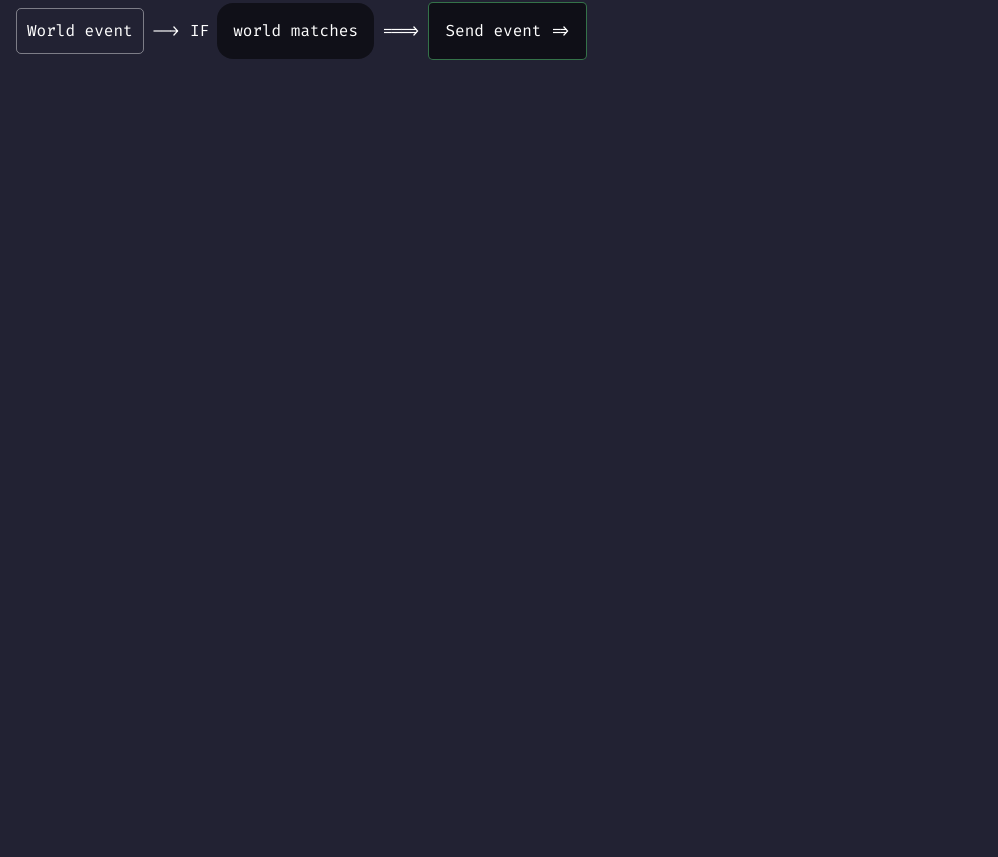
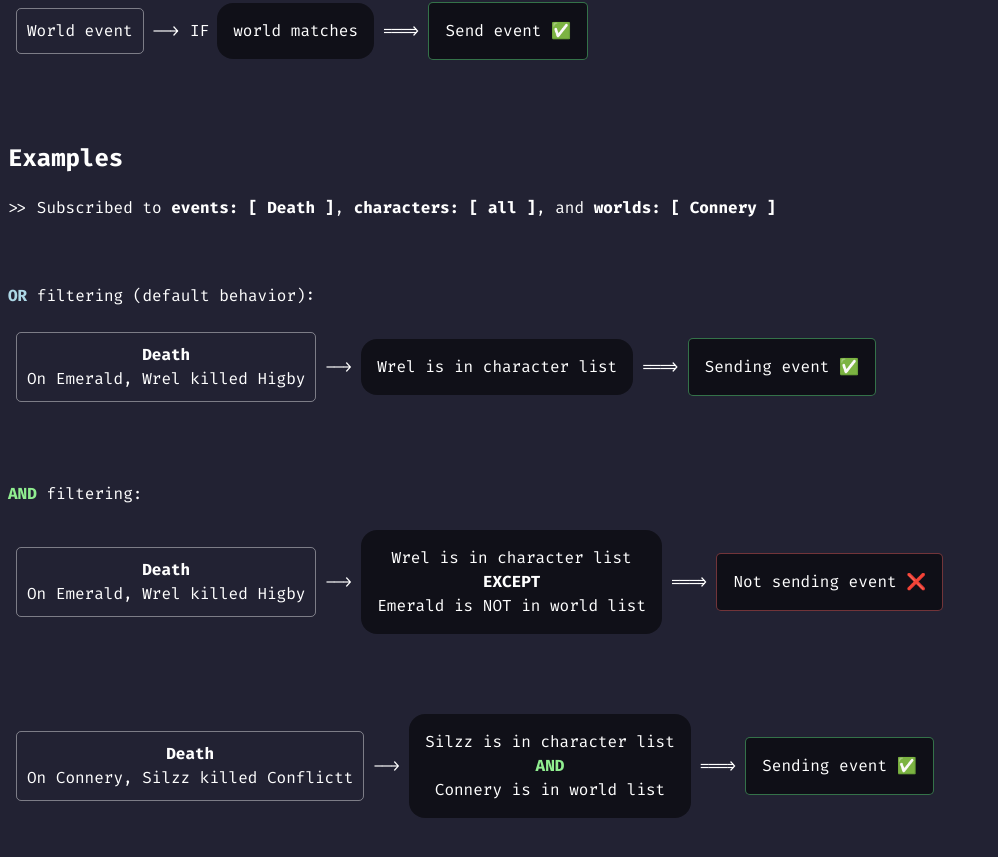
Before and after one commit to genudine/try.ps2.live, a Next.js app: page /help/logical-and in a window 1280 px wide. Shown: the part 659-1516 px from the top of the page, without its empty margins (0-998 px from the left). Before the commit the page ends 800 px from the top, so only its background shows below. Built offline with nearby package versions, Linux system fonts and the light colour scheme.

Commit message:
added logicaland example

```diff
--- a/components/ESSConfigurator/ESSConfigurator.tsx
+++ b/components/ESSConfigurator/ESSConfigurator.tsx
@@ -294,7 +294,7 @@ export default function ESSConfigurator(params: Params) {
               &nbsp;&nbsp; Characters &nbsp;&nbsp;&nbsp;{" "}
               <span className={styles.context}>
                 —&nbsp;&nbsp;Changes backend event matching behavior. For
-                example, all Deaths on Connery needs <b>AND</b>.{" "}
+                example, all Deaths only on Connery needs <b>AND</b>.{" "}
                 <Link href="/help/logical-and">See this diagram.</Link>
               </span>
             </td>
--- a/pages/help/logical-and.tsx
+++ b/pages/help/logical-and.tsx
@@ -62,7 +62,7 @@ export default function HelpLogicalAnd() {
           </div>
         </div>
         <div>===&gt;</div>
-        <div className={styles.stream}>Send event =&gt;</div>
+        <div className={styles.stream}>Send event ✅</div>
       </div>
       <div className={c(styles.chart)}>
         <div className={styles.event}>
@@ -86,7 +86,7 @@ export default function HelpLogicalAnd() {
           </div>
         </div>
         <div>===&gt;</div>
-        <div className={styles.stream}>Send event =&gt;</div>
+        <div className={styles.stream}>Send event ✅</div>
       </div>
       <div className={c(styles.chart)}>
         <div
@@ -100,7 +100,80 @@ export default function HelpLogicalAnd() {
         <div>--&gt; IF </div>
         <div className={styles.matcher}>world matches</div>
         <div>===&gt;</div>
-        <div className={styles.stream}>Send event =&gt;</div>
+        <div className={styles.stream}>Send event ✅</div>
+      </div>
+      <div>
+        <h2>Examples</h2>
+        <p>
+          &gt;&gt; Subscribed to <b>events: [ Death ]</b>,{" "}
+          <b>characters: [ all ]</b>, and <b>worlds: [ Connery ]</b>
+          <br />
+          <br />
+          <br />
+        </p>
+        <div>
+          <div>
+            <span className={styles.or}>OR</span> filtering (default behavior):
+            <br />
+            <br />
+            <div>
+              <div className={styles.chart}>
+                <div className={styles.event}>
+                  <b>Death</b>
+                  <br />
+                  On Emerald, Wrel killed Higby{" "}
+                </div>
+                <div>--&gt;</div>
+                <div className={styles.matcher}>Wrel is in character list</div>
+                <div>===&gt;</div>
+                <div className={c(styles.stream)}>Sending event ✅</div>
+              </div>
+            </div>
+          </div>
+          <span className={styles.and}>AND</span> filtering:
+          <br />
+          <br />
+          <div>
+            <div className={styles.chart}>
+              <div className={styles.event}>
+                <b>Death</b>
+                <br />
+                On Emerald, Wrel killed Higby{" "}
+              </div>
+              <div>--&gt;</div>
+              <div className={styles.matcher}>
+                Wrel is in character list
+                <br />
+                <b>EXCEPT</b>
+                <br />
+                Emerald is NOT in world list
+              </div>
+              <div>===&gt;</div>
+              <div className={c(styles.stream, styles.streamRejected)}>
+                Not sending event ❌
+              </div>
+            </div>
+            <div>
+              <div className={styles.chart}>
+                <div className={styles.event}>
+                  <b>Death</b>
+                  <br />
+                  On Connery, Silzz killed Conflictt
+                </div>
+                <div>--&gt;</div>
+                <div className={styles.matcher}>
+                  Silzz is in character list
+                  <br />
+                  <span className={styles.and}>AND</span>
+                  <br />
+                  Connery is in world list
+                </div>
+                <div>===&gt;</div>
+                <div className={c(styles.stream)}>Sending event ✅</div>
+              </div>
+            </div>
+          </div>
+        </div>
       </div>
     </div>
   );
--- a/pages/stream.tsx
+++ b/pages/stream.tsx
@@ -18,10 +18,10 @@ export default function Stream() {
     baseUrl: "wss://push.planetside2.com/streaming",
     worlds: "all",
     charactersRaw: "",
-    events: [],
+    events: ["Death", "VehicleDestroy"],
     expFilterRaw: "",
-    logicalAndCharactersWithWorlds: false,
-    // ...JSON.parse((router.query.c as string) || "{}"), // If server can see it, lets try it...
+    logicalAndCharactersWithWorlds: true,
+    ...JSON.parse((router.query.c as string) || "{}"), // If server can see it, lets try it...
   });
   const [streamState, setStreamState] = useState<"stopped" | "started">(
     "stopped"
--- a/styles/Help-LogicalAnd.module.css
+++ b/styles/Help-LogicalAnd.module.css
@@ -59,3 +59,7 @@
   transition: all 0.2s ease-in-out;
   /* text-decoration: wavy underline #ffffff44; */
 }
+
+.streamRejected {
+  border-color: #ff696969;
+}
```
